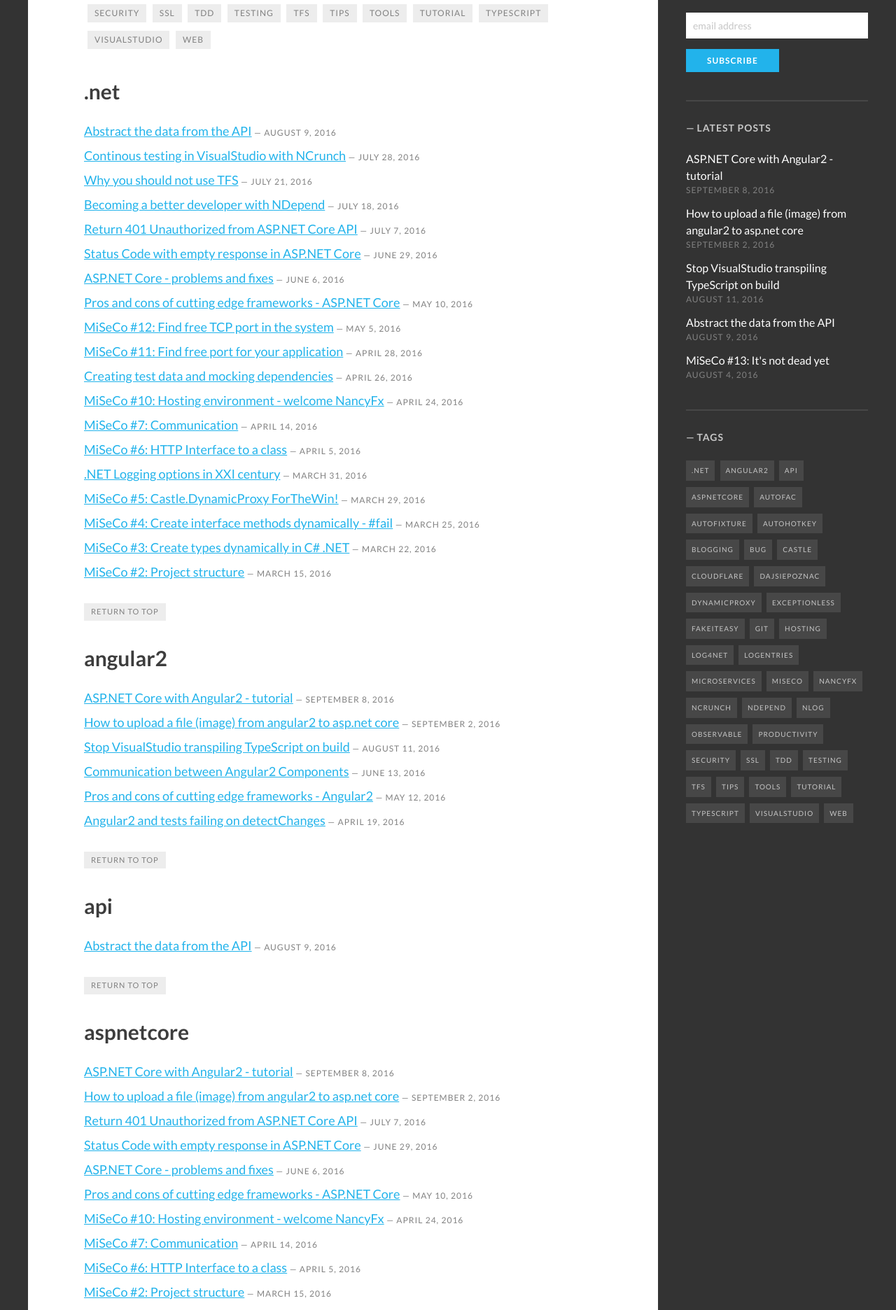
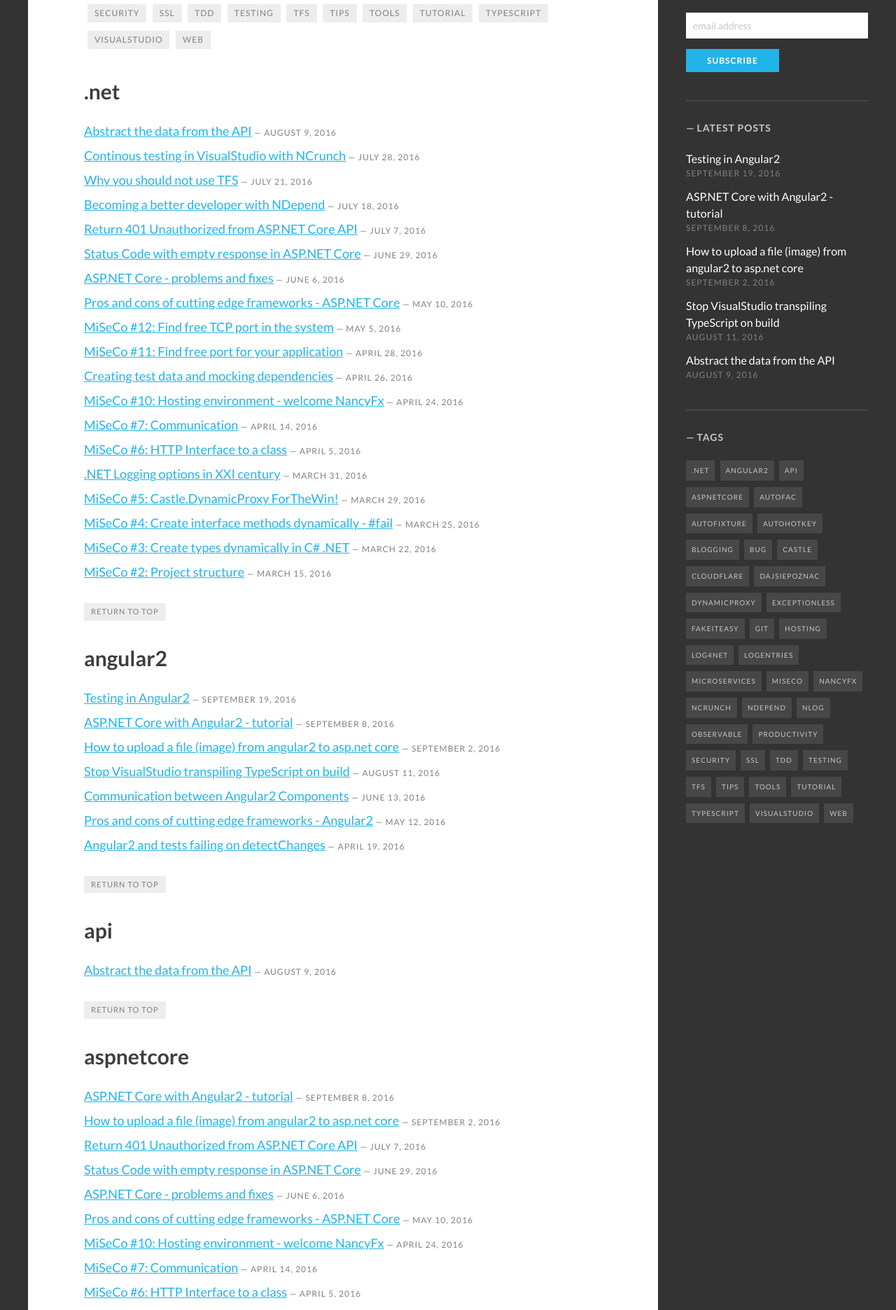
Before and after one commit to mdymel/devblog.dymel.pl, a Jekyll site: the page built from tags/index.html, in a window 1280 px wide. Shown: the part 596-2468 px from the top of the page at 70% size. Built offline with Jekyll 4.4.1, drawn with Linux system fonts in a browser that asks for light colours; some web fonts are replaced; some of the changed lines change nothing that is shown; some of the changed text lies outside the part shown.

Commit message:
New post: testing-in-angular2

```diff
--- /dev/null
+++ b/_posts/2016-09-19-testing-in-angular2.markdown
@@ -0,0 +1,204 @@
+---
+layout: post
+title: Testing in Angular2
+date: '2016-09-19'
+featured: /images/posts/2016-09-19-testing-in-angular2/featured.jpg
+image: /images/posts/2016-09-19-testing-in-angular2/code.png
+tags:
+ - angular2
+ - testing
+---
+In this post, I will show you how to test Angular2 application using Karma runner and Jasmine framework. You will learn how to setup the environment, configure dependencies in [TestBed](https://angular.io/docs/ts/latest/testing/#!#atp-api) and test your services and components.
+
+The code here is based on the [tutorial](/2016/09/08/aspnet-core-with-angular2-tutorial/) I posted before and is available on [GitHub](https://github.com/mdymel/AspNetCoreAngular2/).
+
+1. [Installing dependencies](#dependencies)
+1. [KarmaJS](#karmajs)
+    * [Karma configuration](#karma-config)
+    * [test-main.js](#test-main)
+    * [Running Karma](#running-karma)
+1. [Writing first test](#first-test)
+    * [Sanity tests](#sanity-tests)
+1. [Testing angular2 application](#testing-angular2)
+    * [Services](#services)
+    * [Components](#components)
+1. [Summary](#summary)
+
+# <a name="dependencies"></a>Installing dependencies
+First of all, you need to install karma and all other dependencies:
+
+{% highlight json %}
+"devDependencies": {
+    "del": "latest",
+    "gulp": "latest",
+    "gulp-sass": "latest",
+    "gulp-sourcemaps": "latest",
+    "gulp-tslint": "latest",
+    "gulp-typescript": "latest",
+    "jasmine-core": "latest",
+    "karma": "latest",
+    "karma-chrome-launcher": "latest",
+    "karma-coverage": "latest",
+    "karma-jasmine": "latest",
+    "karma-mocha-reporter": "latest",
+    "karma-phantomjs2-launcher": "latest",
+    "karma-story-reporter": "latest",
+    "lite-server": "latest",
+    "path": "latest",
+    "phantomjs2": "latest",
+    "require-dir": "latest",
+    "systemjs-builder": "latest",
+    "tslint": "latest",
+    "typescript": "latest"
+}
+{% endhighlight %}
+
+You need to add these to the project.json file and run `npm install`.
+
+# <a name="karmajs"></a>KarmaJS
+Karma is a test runner. It is designed to find the tests in your code base, execute them and write a report. It can use regular browsers (chrome, firefox etc.) or PhantomJs - a headless browser written in JavaScript. PhantomJS is generally a great option - you don't have any windows opened and everything happens in the background. The problem is, it's much slower than, for example Chrome. When you start karma it opens the browser you have chosen in the config, acts as a webserver for this browser and initializes a test framework, jasmine.
+
+## <a name="karma-config"></a>Karma configuration
+There are two files needed for the karma setup. First one is karma.conf.js. You guessed it right - it's a config file for karma. The whole file is available on [GitHub](https://github.com/mdymel/AspNetCoreAngular2/blob/master/src/AspNetCoreAngular2/karma.conf.js). There are two parts - one is setting up paths to all files needed by the tests and the other is just the options for karma (browser, type of report etc).
+
+## <a name="test-main"></a>test-main.js
+This file is responsible for initializing the Angular2 application and loading all the tests. Again - whole file is available on [GitHub](https://github.com/mdymel/AspNetCoreAngular2/blob/master/src/AspNetCoreAngular2/Frontend/test-main.js).
+
+## <a name="running-karma"></a>Running karma
+To test the whole setup, run a command window and cd into the project directory. First, build the frontend application with `gulp build` (or have a watch running all the time with `gulp watch`):
+
+![gulp build](/images/posts/2016-09-19-testing-in-angular2/gulp-build.png)
+
+Then, run `karma start --single-run`. This should start the karma runner, open chrome and show a message it didn't find any tests (unless you already have some):
+
+![karma start](/images/posts/2016-09-19-testing-in-angular2/karma-start.png)
+
+# <a name="first-test"></a>Writing first test
+Our first test will check if the whole setup works fine. Such tests are called sanity tests and they check for the known truths. Like that 2+2 is 4 :). Let's get to it!
+
+## <a name="sanity-tests"></a>Sanity tests
+Add a file `sanityTests.spec.ts` somewhere in the Frontend folder. I created `tests` directory and keep it there. All test files must end with spec.ts - that is how, karma will know it has to run them.
+
+{% highlight typescript %}
+describe("universal truths", () => {
+    it("should do math", () => {
+        expect(1 + 1).toEqual(2);
+
+        expect(5).toBeGreaterThan(4);
+    });
+});
+{% endhighlight %}
+
+So this is it - we have our first test, let's run it! (remember about `gulp build`)
+
+![sanity checks](/images/posts/2016-09-19-testing-in-angular2/sanity-checks.png)
+
+Now, when we are sure, our setup works fine, we can start testing our application.
+
+# <a name="testing-angular2"></a>Testing angular2 application
+The Angular team prepared a framework to make it easy to test it. The whole concept uses a `TestBed` class. You need it to setup the test environment and create components to be tested. I will now demonstrate how to do it, by adding tests to the demo app I prepared for the [tutorial](/2016/09/08/aspnet-core-with-angular2-tutorial/), I posted before.
+
+## <a name="services"></a>Services
+In the demo application we've had a [HelloService](https://github.com/mdymel/AspNetCoreAngular2/blob/master/src/AspNetCoreAngular2/Frontend/app/home/hello.service.ts) class. It was using HTTP protocol to communicate with the API and get the greeting message.
+
+First step is to setup `TestBed` for our tests:
+
+{% highlight typescript %}
+beforeEach(() => {
+    TestBed.configureTestingModule({
+        providers: [
+            {
+                provide: Http,
+                useFactory: (backend: ConnectionBackend, defaultOptions: BaseRequestOptions) => {
+                    return new Http(backend, defaultOptions);
+                }, deps: [MockBackend, BaseRequestOptions]
+            },
+            HelloService,
+            MockBackend,
+            BaseRequestOptions
+        ]
+    });
+});
+{% endhighlight %}
+
+What happens here is, we tell the `TestBed` to use a `MockBackend` for the `Http` class dependencies. `MockBackend` doesn't send real http requests. Instead it allows us to modify its behaviour in the test.
+
+{% highlight typescript %}
+it("call the greet url",
+    inject([HelloService, MockBackend], fakeAsync((helloService: HelloService, mockBackend: MockBackend) => {
+
+        let name: string = "Michal";
+        let response: string;
+        mockBackend.connections.subscribe(c => {
+            expect(c.request.url).toBe("/api/hello?name=" + name);
+            c.mockRespond(new Response(new ResponseOptions({body: "Hello " + name})));
+        });
+        helloService.greet(name).subscribe(data => {
+            response = data;
+        });
+        tick();
+        expect(response).toBe("Hello " + name);
+    }))
+);
+{% endhighlight %}
+
+This is an example test for our `HelloService`. As you can see, it tells the mockBackend to response with "Hello Michal" string when the request comes. Then we run the service method and check if the result is what it should be.
+
+## <a name="components"></a>Components
+Now, it's the time to test `HomeComponent`. First, we need to prepare the `TestBed`:
+
+{% highlight typescript %}
+let greet = "Hello Asd123";
+let helloService;
+
+beforeEach(() => {
+    helloService = {
+        greet: jasmine.createSpy("greet").and.returnValue(Observable.of(greet))
+    };
+
+    TestBed.configureTestingModule({
+        declarations: [
+            HomeComponent
+        ],
+        providers: [
+            {provide: HelloService, useValue: helloService}
+        ]
+    });
+});
+{% endhighlight %}
+
+Here, we're creating a mock for the `HelloService`. It's using a Spy from jasmine framework, which will return configured greet as an `Observable`. The mock is specified as a value for `HelloService` dependency.
+
+{% highlight typescript %}
+it("can initialize", async(() => {
+    TestBed.compileComponents().then(() => {
+        const fixture = TestBed.createComponent(HomeComponent);
+        let element = fixture.nativeElement;
+        let component = fixture.componentInstance;
+
+        fixture.detectChanges();
+
+        expect(element).not.toBeNull();
+        expect(component).not.toBeNull();
+
+        expect(helloService.greet).toHaveBeenCalled();
+
+        let header = element.querySelector("h1");
+        expect(header).not.toBeNull();
+        expect(header.textContent).toBe("Greeting test");
+
+        let greeting = element.querySelector("#greeting");
+        expect(greeting).not.toBeNull();
+        expect(greeting.textContent).toBe(greet);
+    });
+}));
+{% endhighlight %}
+
+This is a test for our component. We check if angular can initialize it and also if the page contains elements it should.
+
+# <a name="summary"></a>Summary
+Now the output from karma runner looks better:
+
+![karma](/images/posts/2016-09-19-testing-in-angular2/karma-full.png)
+
+As you see, testing angular apps is not very complicated. You just have to remember how to setup TestBed and use it in the tests. As before, the whole code for this post is available on [GitHub](https://github.com/mdymel/AspNetCoreAngular2/), so go ahead, fork and have a play with it!
--- a/css/main.scss
+++ b/css/main.scss
@@ -1052,3 +1052,14 @@
         position: static;
     }
 }
+
+code.highlighter-rouge {
+    font-family: monospace, serif;
+    font-size: 1em;
+    background-color: #f7f7f9;
+    border: 1px solid #e1e1e8;
+    color: #c25;
+    padding: 1px 3px;
+    white-space: normal;
+    border-radius: 3px;
+}
```
Also changed, not shown: images/posts/2016-09-19-testing-in-angular2/code.png (added), images/posts/2016-09-19-testing-in-angular2/featured.jpg (added), images/posts/2016-09-19-testing-in-angular2/gulp-build.png (added), images/posts/2016-09-19-testing-in-angular2/karma-full.png (added), images/posts/2016-09-19-testing-in-angular2/karma-start.png (added), images/posts/2016-09-19-testing-in-angular2/sanity-checks.png (added).
